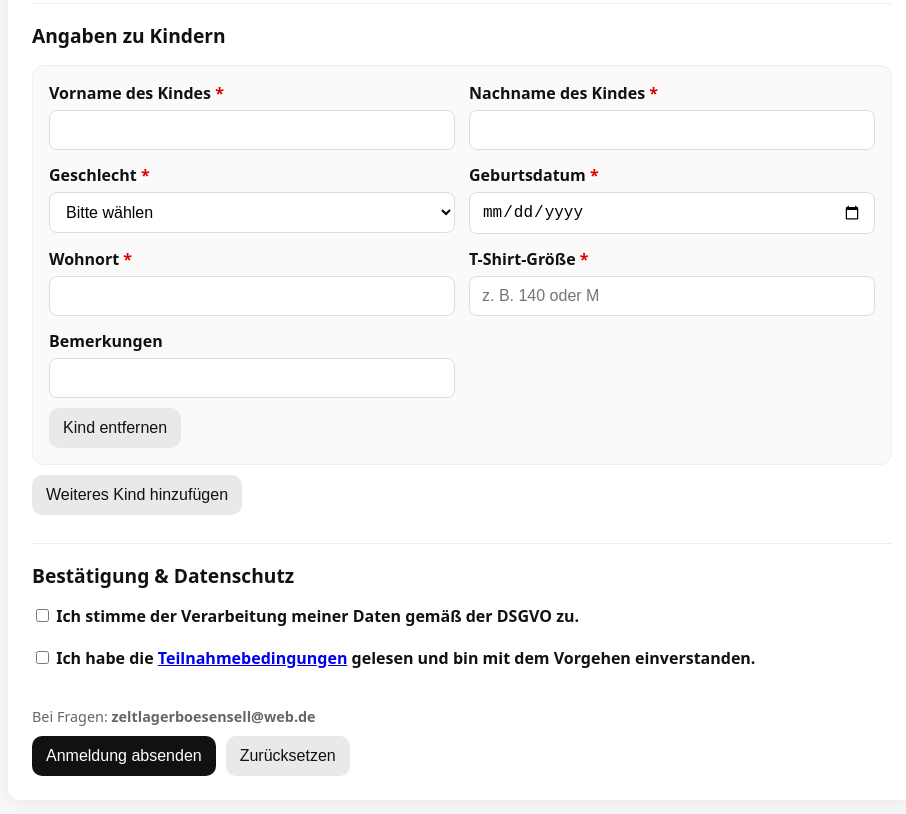
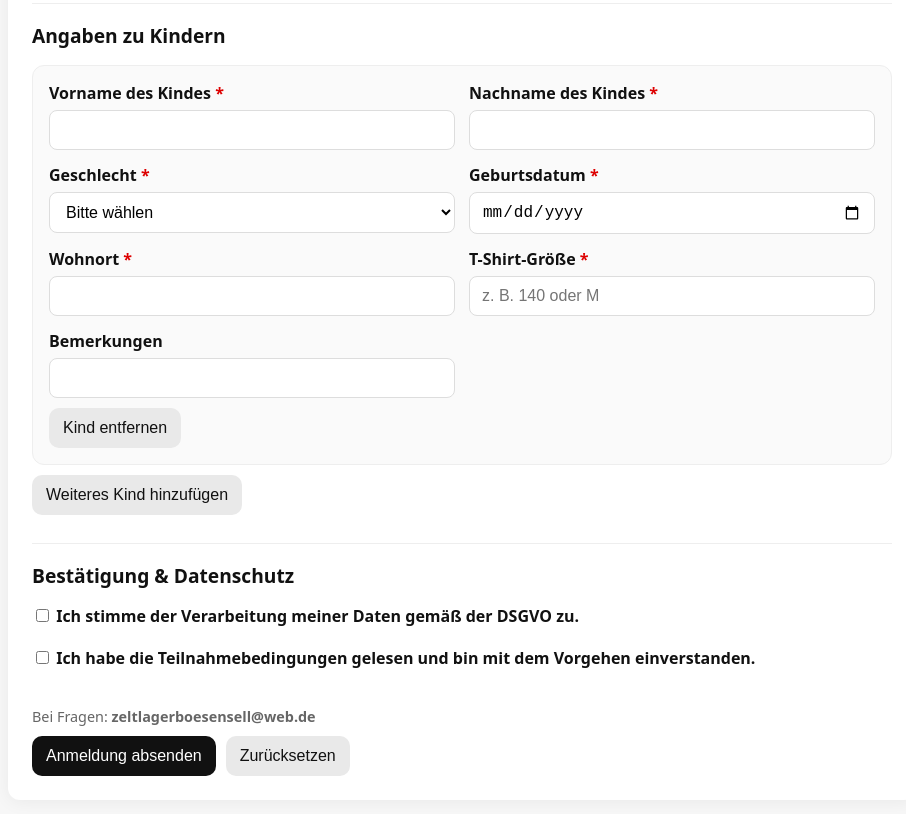
Before and after one commit to zeltlagerboesensell/zeltlager-formular, a plain HTML site: page index.html in a window 1280 px wide. Shown: the part 681-1495 px from the top of the page, without its empty margins (178-1084 px from the left). Drawn offline with Linux system fonts and the light colour scheme.

Commit message:
Update index.html

```diff
--- a/index.html
+++ b/index.html
@@ -79,7 +79,7 @@
         <div>
           <label>
             <input type="checkbox" id="agb" name="agb" value="yes" required />
-            Ich habe die <a href="[LINK_ZU_TEILNAHMEBEDINGUNGEN]" target="_blank">Teilnahmebedingungen</a> gelesen und bin mit dem Vorgehen einverstanden.
+            Ich habe die Teilnahmebedingungen <!--<a href="[LINK_ZU_TEILNAHMEBEDINGUNGEN]" target="_blank">Teilnahmebedingungen</a>--> gelesen und bin mit dem Vorgehen einverstanden.
           </label>
         </div>
         <div class="footer-note">
```
